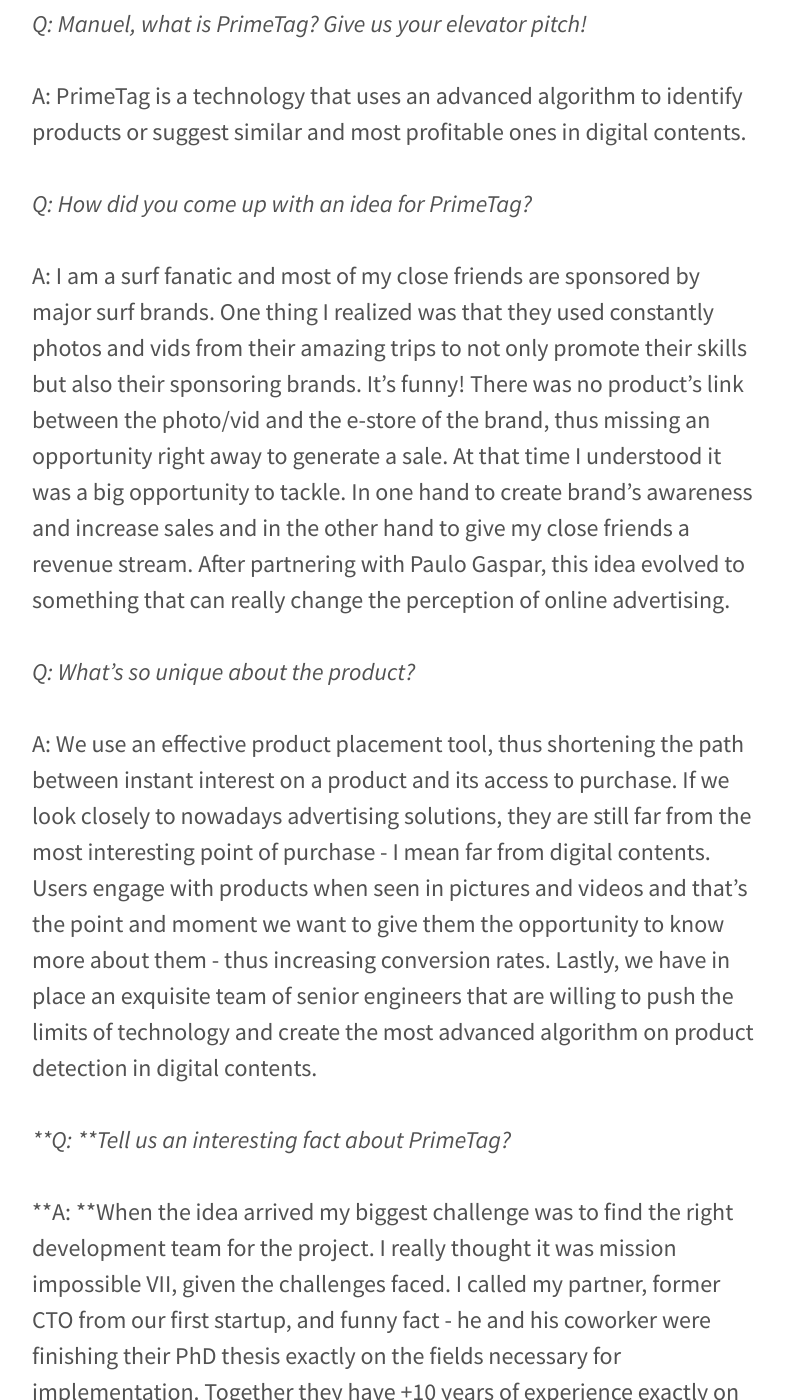
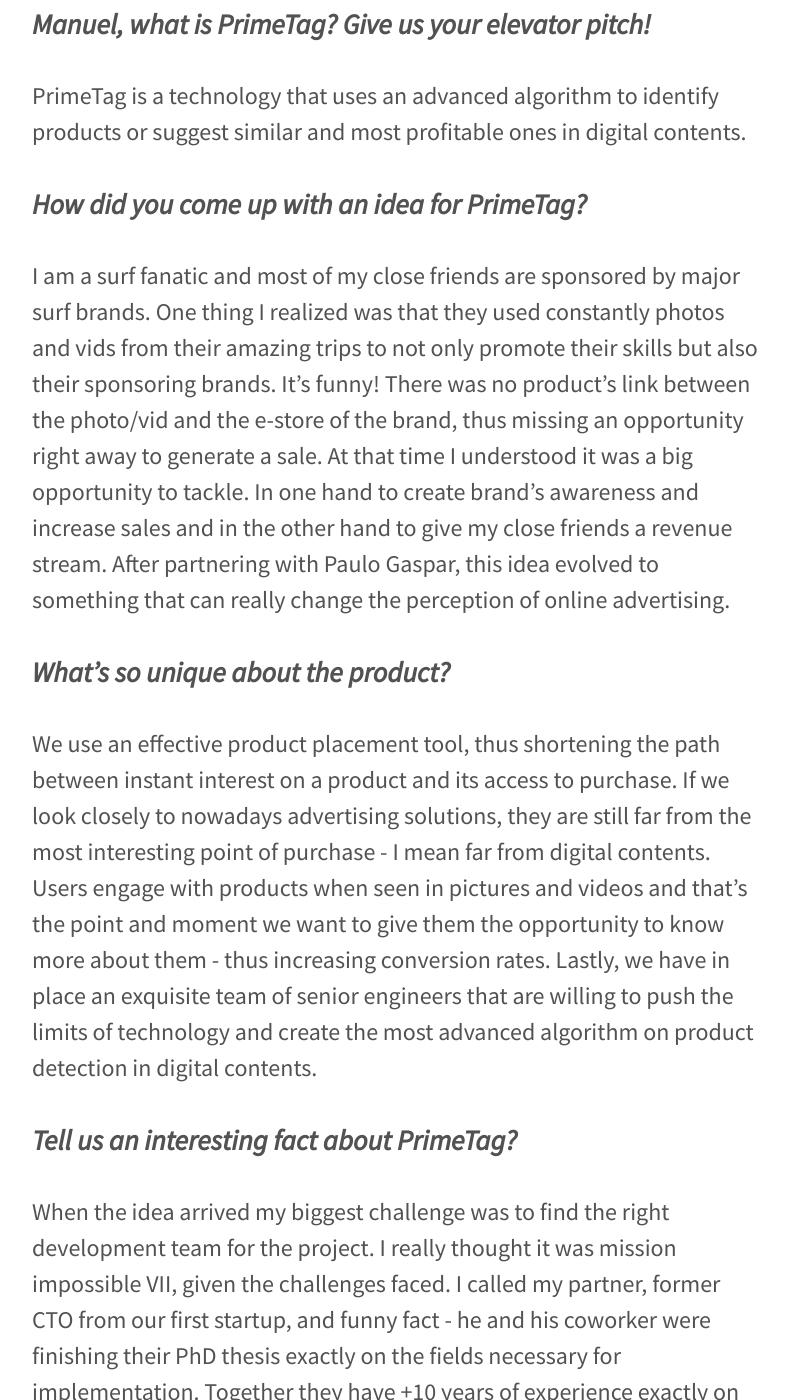
Before and after one commit to spritesapp/spritesapp.github.io, a Jekyll site: the page built from _posts/2014-09-16-and-the-free-ticket-to-web-summit-goes-to-primetag.md, in a window 1280 px wide and 1400 px high, scrolled down 590 px. Shown: the whole window, without its empty margins (244-1032 px from the left). Built offline with Jekyll 4.4.1, drawn with Linux system fonts in a browser that asks for light colours; some of the changed text lies outside the part shown.

```diff
--- a/_posts/2014-09-16-and-the-free-ticket-to-web-summit-goes-to-primetag.md
+++ b/_posts/2014-09-16-and-the-free-ticket-to-web-summit-goes-to-primetag.md
@@ -7,23 +7,23 @@ title: And the free ticket to Web Summit goes to... PrimeTag!
 
 It's with great pleasure we'd like to announce that the free ticket to Web Summit (the one the giveaway for which [we announced](http://blog.spritesapp.com/2014/08/19/get-your-free-ticket-to-web-summit-conference.html) last month) goes to Manuel Albuquerque and the PrimeTag team! We've asked Manuel a couple of questions about his product - here's the little Q&A.
 
-*Q: Manuel, what is PrimeTag? Give us your elevator pitch!*
+###*Manuel, what is PrimeTag? Give us your elevator pitch!*
 
-A: PrimeTag is a technology that uses an advanced algorithm to identify products or suggest similar and most profitable ones in digital contents.
+PrimeTag is a technology that uses an advanced algorithm to identify products or suggest similar and most profitable ones in digital contents.
 
-*Q: How did you come up with an idea for PrimeTag?*
+###*How did you come up with an idea for PrimeTag?*
 
-A: I am a surf fanatic and most of my close friends are sponsored by major surf brands. One thing I realized was that they used constantly photos and vids from their amazing trips to not only promote their skills but also their sponsoring brands. It's funny! There was no product's link between the photo/vid and the e-store of the brand, thus missing an opportunity right away to generate a sale. At that time I understood it was a big opportunity to tackle. In one hand to create brand's awareness and increase sales and in the other hand to give my close friends a revenue stream. After partnering with Paulo Gaspar, this idea evolved to something that can really change the perception of online advertising.
+I am a surf fanatic and most of my close friends are sponsored by major surf brands. One thing I realized was that they used constantly photos and vids from their amazing trips to not only promote their skills but also their sponsoring brands. It's funny! There was no product's link between the photo/vid and the e-store of the brand, thus missing an opportunity right away to generate a sale. At that time I understood it was a big opportunity to tackle. In one hand to create brand's awareness and increase sales and in the other hand to give my close friends a revenue stream. After partnering with Paulo Gaspar, this idea evolved to something that can really change the perception of online advertising.
 
-*Q: What's so unique about the product?*
+###*What's so unique about the product?*
 
-A: We use an effective product placement tool, thus shortening the path between instant interest on a product and its access to purchase. If we look closely to nowadays advertising solutions, they are still far from the most interesting point of purchase - I mean far from digital contents. Users engage with products when seen in pictures and videos and that's the point and moment we want to give them the opportunity to know more about them - thus increasing conversion rates. Lastly, we have in place an exquisite team of senior engineers that are willing to push the limits of technology and create the most advanced algorithm on product detection in digital contents.
+We use an effective product placement tool, thus shortening the path between instant interest on a product and its access to purchase. If we look closely to nowadays advertising solutions, they are still far from the most interesting point of purchase - I mean far from digital contents. Users engage with products when seen in pictures and videos and that's the point and moment we want to give them the opportunity to know more about them - thus increasing conversion rates. Lastly, we have in place an exquisite team of senior engineers that are willing to push the limits of technology and create the most advanced algorithm on product detection in digital contents.
 
-***Q: **Tell us an interesting fact about PrimeTag?*
+###*Tell us an interesting fact about PrimeTag?*
 
-**A: **When the idea arrived my biggest challenge was to find the right development team for the project. I really thought it was mission impossible VII, given the challenges faced. I called my partner, former CTO from our first startup, and funny fact - he and his coworker were finishing their PhD thesis exactly on the fields necessary for implementation. Together they have +10 years of experience exactly on what is needed to make this project a success.
+When the idea arrived my biggest challenge was to find the right development team for the project. I really thought it was mission impossible VII, given the challenges faced. I called my partner, former CTO from our first startup, and funny fact - he and his coworker were finishing their PhD thesis exactly on the fields necessary for implementation. Together they have +10 years of experience exactly on what is needed to make this project a success.
 
-*Thanks Manuel! We hope you'll get as much as possible from your trip to Dublin!*
+###*Thanks Manuel! We hope you'll get as much as possible from your trip to Dublin!*
 
 (End of the Q&A)
 
```
